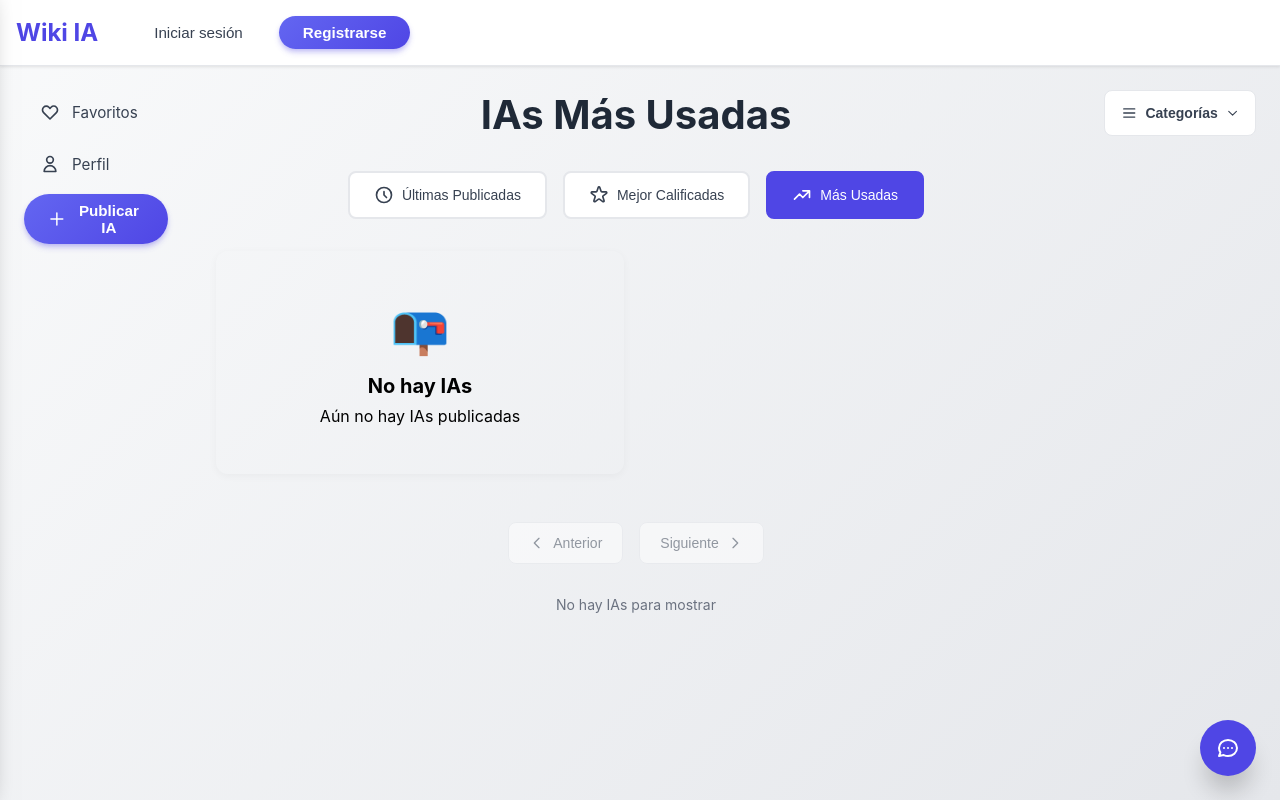
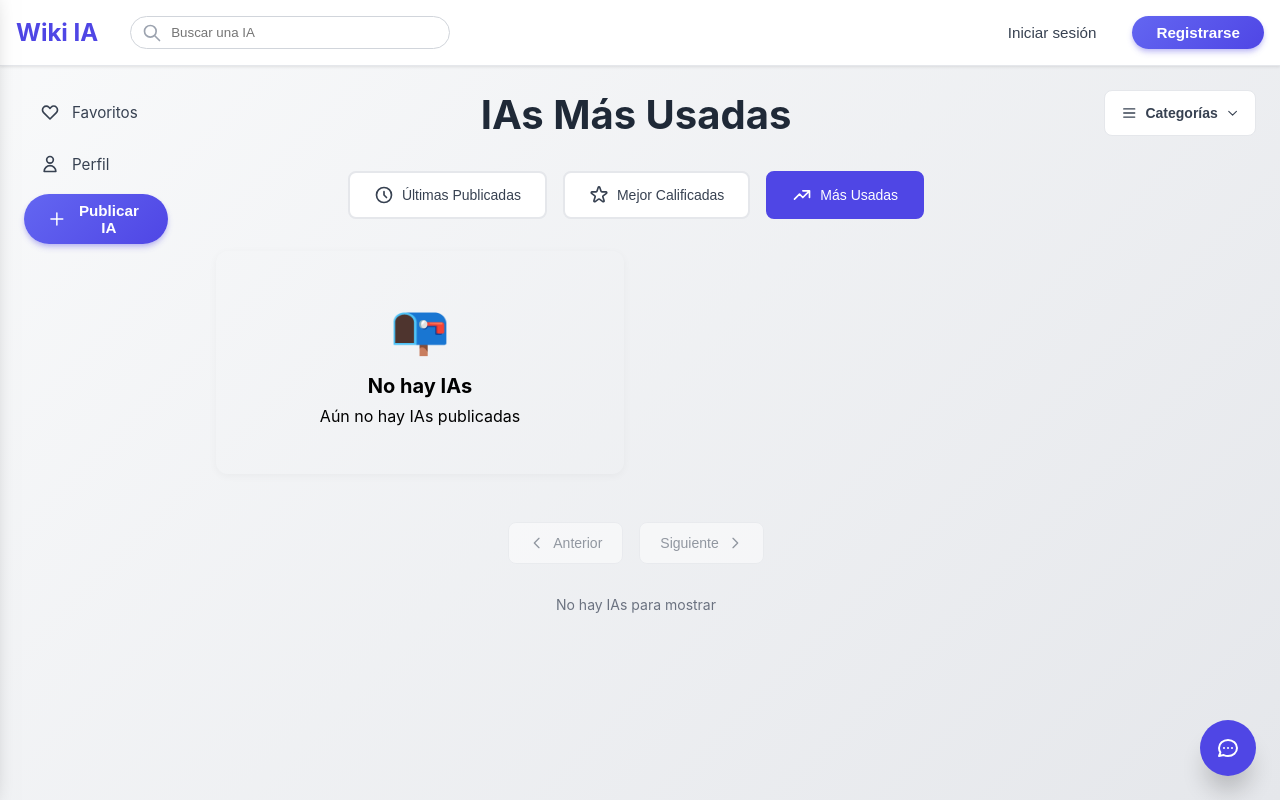
Before and after one commit to RubyDragoon7197/Wiki-IA, a website: page index.html in a window 1280 px wide. Drawn offline with Linux system fonts and the light colour scheme; no server answers.

Commit message:
arreglo busqueda

```diff
--- a/index.html
+++ b/index.html
@@ -8,6 +8,7 @@
 </head>
 <body>
     <!-- Header -->
+    <!-- Header -->
     <header>
         <div class="header-content">
             <div class="header-left">
@@ -17,6 +18,13 @@
                     </svg>
                 </button>
                 <div class="logo">Wiki IA</div>
+                <div class="search-container">
+                    <svg class="search-icon" fill="none" stroke="currentColor" viewBox="0 0 24 24">
+                        <path stroke-linecap="round" stroke-linejoin="round" stroke-width="2" d="M21 21l-6-6m2-5a7 7 0 11-14 0 7 7 0 0114 0z"></path>
+                    </svg>
+                    <input type="text" class="search-input" placeholder="Buscar una IA">
+                </div>
+            </div>
 
             <!-- Botones cuando NO está logueado -->
             <div class="header-buttons" id="headerButtons">
```
